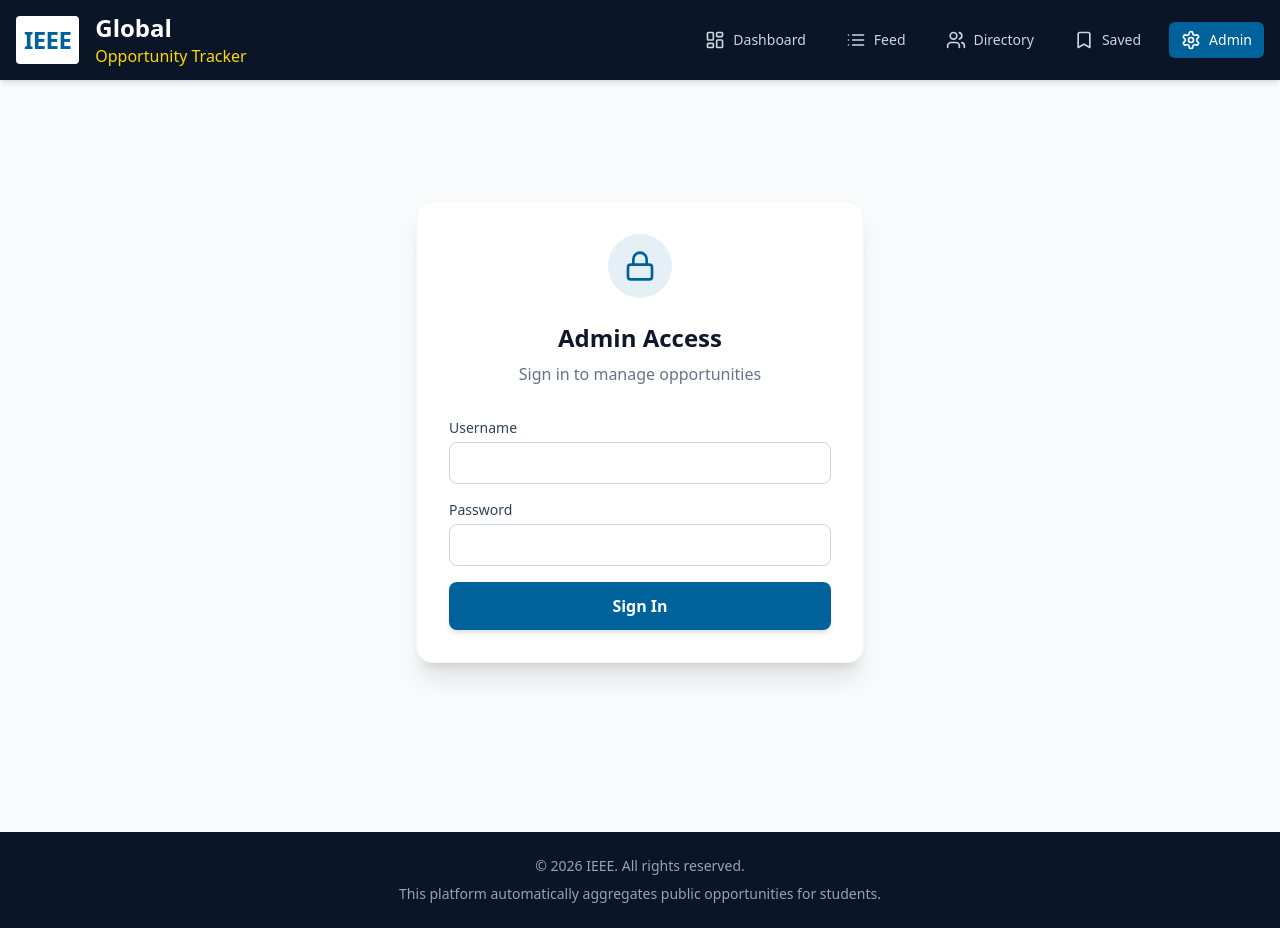
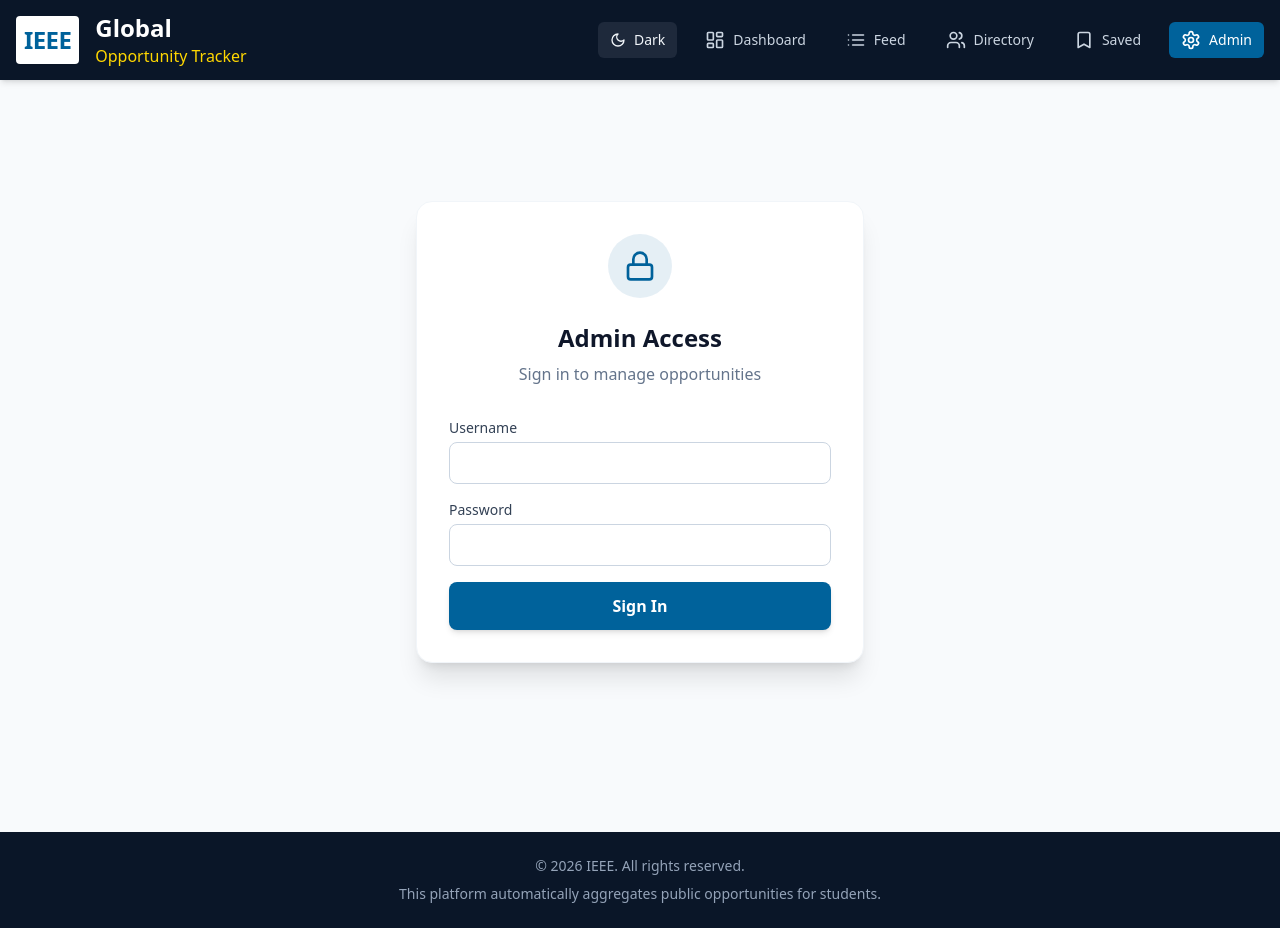
Before and after one commit to psreyas09/ieee, a React (Vite) app in the folder opportunity-tracker/frontend/: page /admin/login in a window 1280 px wide. Built offline with nearby package versions, Linux system fonts and the light colour scheme; no server answers.

Commit message:
feat(theme): implement dark mode toggle and enhance theme handling in layout

```diff
--- a/opportunity-tracker/frontend/src/components/Layout.jsx
+++ b/opportunity-tracker/frontend/src/components/Layout.jsx
@@ -1,11 +1,38 @@
-import React from 'react';
+import React, { useEffect, useState } from 'react';
 import { NavLink, Link } from 'react-router-dom';
-import { LayoutDashboard, List, Users, Bookmark, Settings } from 'lucide-react';
+import { LayoutDashboard, List, Users, Bookmark, Settings, Moon, Sun } from 'lucide-react';
 
 export default function Layout({ children }) {
+    const [theme, setTheme] = useState('light');
+
+    useEffect(() => {
+        const storedTheme = localStorage.getItem('theme');
+        if (storedTheme === 'dark' || storedTheme === 'light') {
+            setTheme(storedTheme);
+            return;
+        }
+
+        const prefersDark = window.matchMedia && window.matchMedia('(prefers-color-scheme: dark)').matches;
+        setTheme(prefersDark ? 'dark' : 'light');
+    }, []);
+
+    useEffect(() => {
+        const root = document.documentElement;
+        if (theme === 'dark') {
+            root.classList.add('dark');
+        } else {
+            root.classList.remove('dark');
+        }
+        localStorage.setItem('theme', theme);
+    }, [theme]);
+
+    const toggleTheme = () => {
+        setTheme((prevTheme) => (prevTheme === 'dark' ? 'light' : 'dark'));
+    };
+
     return (
-        <div className="min-h-screen bg-slate-50 flex flex-col font-sans">
-            <header className="bg-ieee-navy text-white shadow-md sticky top-0 z-50 px-4 py-3">
+        <div className="min-h-screen bg-slate-50 flex flex-col font-sans transition-colors duration-200">
+            <header className="bg-ieee-navy text-white shadow-md sticky top-0 z-50 px-4 py-3 transition-colors duration-200">
                 <div className="max-w-7xl mx-auto flex flex-wrap items-center justify-between gap-4">
                     <Link to="/" className="flex items-center gap-4 hover:opacity-90 transition-opacity">
                         <div className="text-ieee-blue font-black text-2xl tracking-tight bg-white p-2 rounded shadow-sm">
@@ -17,13 +44,26 @@ export default function Layout({ children }) {
                         </div>
                     </Link>
 
-                    <nav className="flex items-center gap-1 md:gap-4 overflow-x-auto pb-1 md:pb-0">
+                    <div className="flex items-center gap-2 md:gap-4 overflow-x-auto pb-1 md:pb-0">
+                        <button
+                            type="button"
+                            onClick={toggleTheme}
+                            className="flex items-center gap-2 px-3 py-2 rounded-md text-sm font-medium bg-slate-800 hover:bg-slate-700 text-slate-100 transition-colors"
+                            title={theme === 'dark' ? 'Switch to light mode' : 'Switch to dark mode'}
+                            aria-label={theme === 'dark' ? 'Switch to light mode' : 'Switch to dark mode'}
+                        >
+                            {theme === 'dark' ? <Sun size={16} /> : <Moon size={16} />}
+                            <span className="hidden sm:inline">{theme === 'dark' ? 'Light' : 'Dark'}</span>
+                        </button>
+
+                        <nav className="flex items-center gap-1 md:gap-4">
                         <NavItem to="/" icon={<LayoutDashboard size={20} />} label="Dashboard" />
                         <NavItem to="/opportunities" icon={<List size={20} />} label="Feed" />
                         <NavItem to="/directory" icon={<Users size={20} />} label="Directory" />
                         <NavItem to="/saved" icon={<Bookmark size={20} />} label="Saved" />
                         <NavItem to="/admin" icon={<Settings size={20} />} label="Admin" />
-                    </nav>
+                        </nav>
+                    </div>
                 </div>
             </header>
 
--- a/opportunity-tracker/frontend/src/index.css
+++ b/opportunity-tracker/frontend/src/index.css
@@ -9,5 +9,48 @@
 
   body {
     @apply bg-slate-50 text-slate-900;
+    transition: background-color 200ms ease, color 200ms ease;
+  }
+
+  html.dark body {
+    @apply bg-slate-950 text-slate-100;
+  }
+
+  html.dark .bg-white {
+    @apply bg-slate-900;
+  }
+
+  html.dark .bg-slate-50 {
+    @apply bg-slate-950;
+  }
+
+  html.dark .bg-slate-100 {
+    @apply bg-slate-800;
+  }
+
+  html.dark .text-slate-900 {
+    @apply text-slate-100;
+  }
+
+  html.dark .text-slate-800,
+  html.dark .text-slate-700 {
+    @apply text-slate-200;
+  }
+
+  html.dark .text-slate-600,
+  html.dark .text-slate-500,
+  html.dark .text-slate-400 {
+    @apply text-slate-300;
+  }
+
+  html.dark .border-slate-200,
+  html.dark .border-slate-100 {
+    @apply border-slate-700;
+  }
+
+  html.dark .shadow-sm,
+  html.dark .shadow-md,
+  html.dark .shadow-lg {
+    box-shadow: 0 1px 2px rgb(0 0 0 / 0.4), 0 8px 24px rgb(0 0 0 / 0.25);
   }
 }
--- a/opportunity-tracker/frontend/tailwind.config.js
+++ b/opportunity-tracker/frontend/tailwind.config.js
@@ -1,5 +1,6 @@
 /** @type {import('tailwindcss').Config} */
 export default {
+    darkMode: 'class',
     content: [
         "./index.html",
         "./src/**/*.{js,ts,jsx,tsx}",
```
